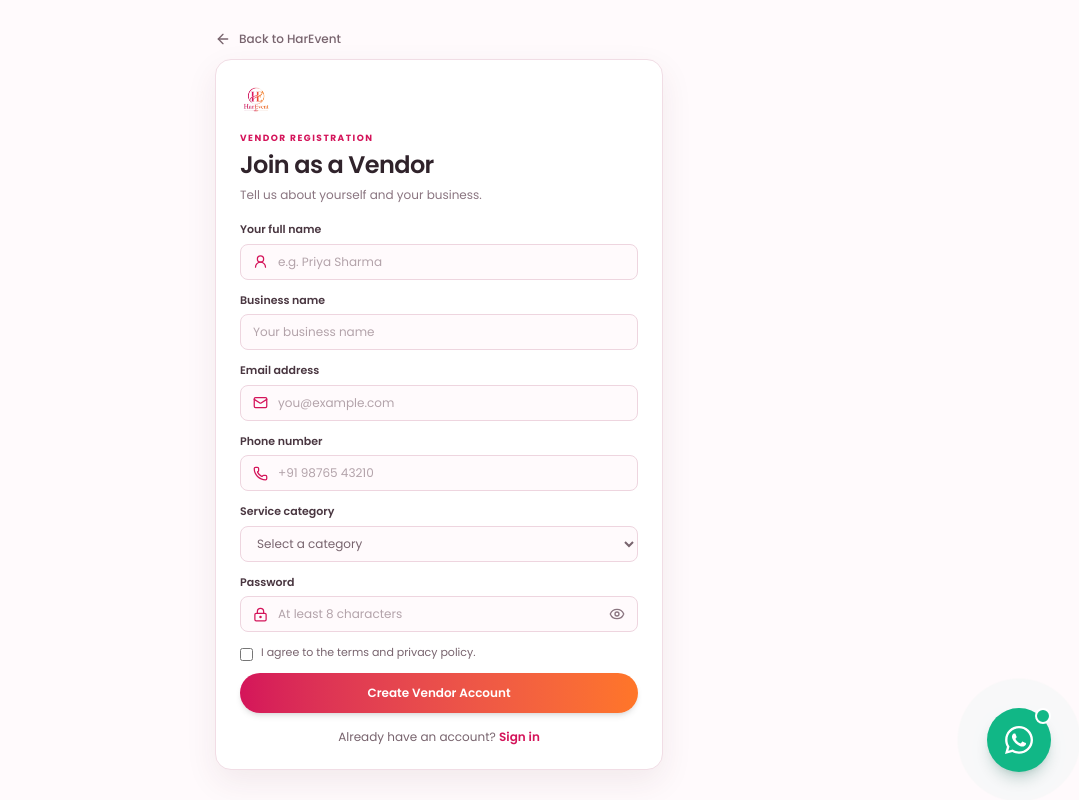
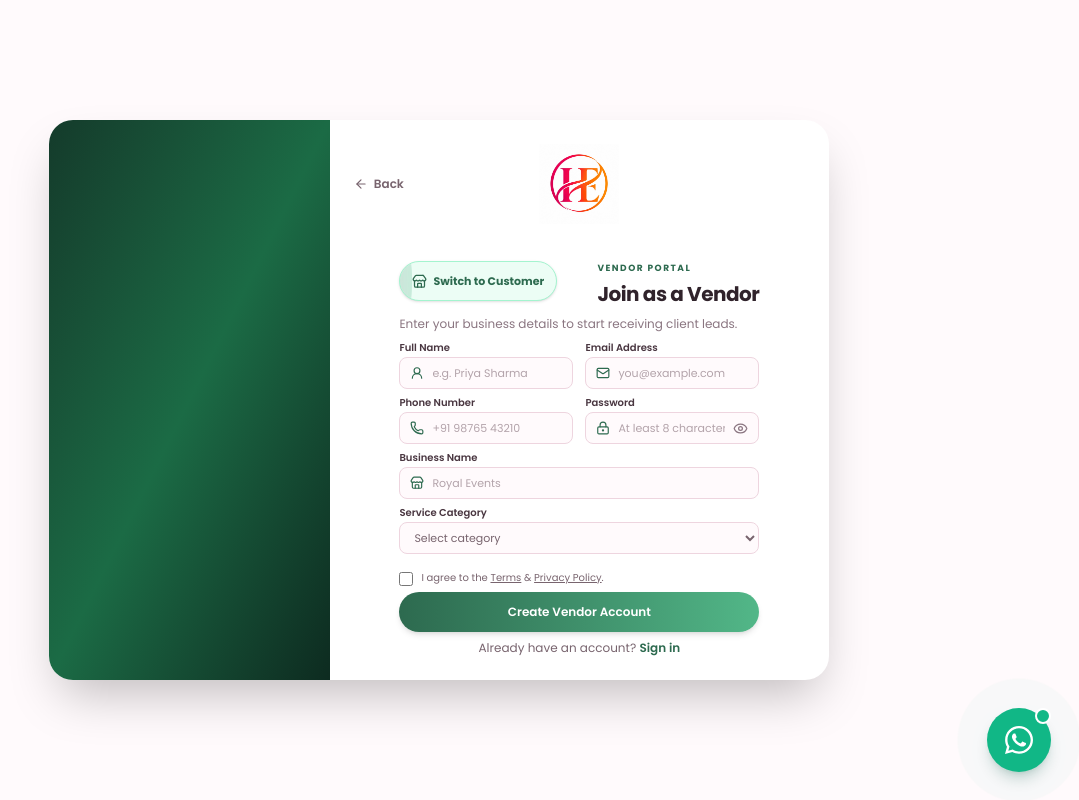
Before and after one commit to Kavita-Codes/HarEvent-Building-India-s-Event-Wedding-Marketplace, a React (Vite) app: page /join-as-vendor in a window 1280 px wide. Shown: the whole page, without its empty margins (201-1280 px from the left). Built offline with nearby package versions, Linux system fonts and the light colour scheme.

Commit message:
login and signup form

```diff
--- a/src/index.css
+++ b/src/index.css
@@ -13,3 +13,41 @@
 body {
   font-family: "Poppins", sans-serif;
 }
+
+.signup-mode-toggle__fill {
+  position: absolute;
+  z-index: 0;
+  inset: 0;
+  border-radius: inherit;
+  transform: scaleX(0);
+  transform-origin: left;
+  animation: signup-toggle-fill 2.8s ease-in-out infinite;
+  pointer-events: none;
+}
+
+.signup-mode-toggle--customer .signup-mode-toggle__fill {
+  background: linear-gradient(90deg, rgb(230 0 89 / 18%), rgb(255 121 13 / 22%));
+}
+
+.signup-mode-toggle--vendor .signup-mode-toggle__fill {
+  background: linear-gradient(90deg, rgb(45 106 79 / 16%), rgb(82 183 136 / 24%));
+}
+
+@keyframes signup-toggle-fill {
+  0%, 12% {
+    transform: scaleX(0);
+  }
+  58%, 78% {
+    transform: scaleX(1);
+  }
+  100% {
+    transform: scaleX(0);
+  }
+}
+
+@media (prefers-reduced-motion: reduce) {
+  .signup-mode-toggle__fill {
+    animation: none;
+    transform: scaleX(0);
+  }
+}
--- a/src/pages/JoinAsVendor.jsx
+++ b/src/pages/JoinAsVendor.jsx
@@ -1,7 +1,7 @@
 import Signup from "./Signup";
 
 function JoinAsVendor() {
-  return <Signup vendorMode />;
+  return <Signup initialVendorMode />;
 }
 
 export default JoinAsVendor;
--- a/src/pages/Signup.jsx
+++ b/src/pages/Signup.jsx
@@ -1,119 +1,170 @@
 import { useState } from "react";
-import { ArrowLeft, Eye, EyeOff, LockKeyhole, Mail, Phone, UserRound } from "lucide-react";
+import { ArrowLeft, Eye, EyeOff, LockKeyhole, Mail, Phone, UserRound, Briefcase, Store } from "lucide-react";
 import { Link } from "react-router-dom";
 
-function Signup({ vendorMode = false }) {
+function Signup({ initialVendorMode = false }) {
+  const [vendorMode, setVendorMode] = useState(initialVendorMode);
   const [showPassword, setShowPassword] = useState(false);
   const [submitted, setSubmitted] = useState(false);
-
   function handleSubmit(event) {
     event.preventDefault();
     setSubmitted(true);
   }
 
   return (
-    <main className="flex min-h-screen items-center justify-center bg-[#FFFAFC] px-4 py-5 sm:px-6 sm:py-7">
-      <div className="w-full max-w-md">
-        <Link to="/" className="mb-3 inline-flex items-center gap-2 text-xs font-medium text-[#78646E] hover:text-[#D4145A]">
-          <ArrowLeft size={16} /> Back to HarEvent
-        </Link>
+    <main className="flex min-h-screen w-full items-center justify-center bg-[#FFFAFC] p-6 font-poppins sm:p-8">
+      <div className="flex h-[min(560px,calc(100svh-3rem))] w-full max-w-[780px] overflow-hidden rounded-[24px] bg-white shadow-2xl">
 
-        <div className="rounded-2xl border border-[#F1DDE5] bg-white p-5 shadow-[0_12px_32px_rgba(89,32,55,0.08)] sm:p-6">
-          <section>
-            <div className="mb-4">
-              <Link to="/">
-                <img src="/logo.png" alt="HarEvent" className="h-8 w-auto object-contain" />
-              </Link>
+        {/* Left Side: themed panel */}
+        <div className={`relative hidden overflow-hidden transition-all duration-500 lg:block lg:w-[36%] ${
+          vendorMode
+            ? "bg-gradient-to-br from-[#143B2B] via-[#1B6B45] to-[#0D2B20]"
+            : "bg-gradient-to-br from-[#D4145A] via-[#E60059] to-[#FF790D]"
+        }`}>
+        </div>
+
+        {/* Right Side: compact signup form */}
+        <div className="flex w-full flex-col justify-between gap-2 p-4 sm:p-5 lg:w-[64%] lg:p-6">
+
+          <div className="relative flex min-h-20 items-center justify-center">
+            <Link to="/" className="absolute left-0 inline-flex items-center gap-1.5 text-xs font-semibold text-[#78646E] transition hover:text-[#D4145A]">
+              <ArrowLeft size={14} /> Back
+            </Link>
+            <img src="/logoForm.jpeg" alt="HarEvent" className="h-20 w-20 object-contain" />
+          </div>
+
+          <div className="mx-auto w-full max-w-[360px]">
+
+            {/* Header & Mode Switcher */}
+            <div className="mb-2 flex items-center justify-between">
+              <div className={vendorMode ? "order-1" : ""}>
+                <span className={`text-[9px] font-bold uppercase tracking-[1.5px] ${vendorMode ? "text-[#2D6A4F]" : "text-[#D4145A]"}`}>
+                  {vendorMode ? "Vendor Portal" : "Customer Portal"}
+                </span>
+                <h2 className="mt-0.5 whitespace-nowrap text-lg font-bold tracking-tight text-[#30232B] sm:text-xl">
+                  {vendorMode ? "Join as a Vendor" : "Create an account"}
+                </h2>
+              </div>
+
+              {/* Toggle Button */}
+              <button
+                type="button"
+                onClick={() => setVendorMode(!vendorMode)}
+                className={`signup-mode-toggle relative isolate flex min-h-10 shrink-0 items-center gap-1.5 whitespace-nowrap overflow-hidden rounded-full border px-3 py-2 text-[11px] font-extrabold transition shadow-sm cursor-pointer ${
+                  vendorMode
+                    ? "signup-mode-toggle--vendor border-emerald-200 bg-emerald-50 text-[#2D6A4F] hover:bg-emerald-100"
+                    : "signup-mode-toggle--customer border-[#F1DDE5] bg-[#FFF9FA] text-[#D4145A] hover:bg-[#FFF1F5]"
+                }`}
+              >
+                <span className="signup-mode-toggle__fill" aria-hidden="true" />
+                <span className="relative z-10 flex items-center gap-1.5">
+                  {vendorMode ? <Store size={15} /> : <Briefcase size={15} />}
+                  {vendorMode ? "Switch to Customer" : "Switch to Vendor"}
+                </span>
+              </button>
             </div>
-            <p className="text-[9px] font-bold uppercase tracking-[1.5px] text-[#D4145A]">
-              {vendorMode ? "Vendor registration" : "Get started"}
-            </p>
-            <h2 className="mt-1 text-2xl font-semibold tracking-tight text-[#30232B]">
-              {vendorMode ? "Join as a Vendor" : "Create your account"}
-            </h2>
-            <p className="mt-1 text-xs leading-5 text-[#8A7580]">
-              {vendorMode ? "Tell us about yourself and your business." : "It only takes a moment to get started."}
+
+            <p className="mb-2 text-[11px] text-[#8A7580] sm:text-xs">
+              {vendorMode
+                ? "Enter your business details to start receiving client leads."
+                : "It only takes a minute to get started with your planning."}
             </p>
 
-            <form onSubmit={handleSubmit} className="mt-4 space-y-3">
-              <label className="block text-[11px] font-semibold text-[#493640]">
-                {vendorMode ? "Your full name" : "Full name"}
-                <span className="mt-1.5 flex h-9 items-center gap-2.5 rounded-lg border border-[#EED5DF] bg-[#FFFAFC] px-3 focus-within:border-[#D4145A]">
-                  <UserRound size={15} className="shrink-0 text-[#D4145A]" />
-                  <input required autoComplete="name" placeholder="e.g. Priya Sharma" className="min-w-0 flex-1 bg-transparent text-xs font-normal outline-none placeholder:text-[#B3A3AA]" />
-                </span>
+            {/* Form */}
+            <form onSubmit={handleSubmit} className={`grid w-full gap-x-3 gap-y-1.5 ${vendorMode ? "grid-cols-2" : "grid-cols-1"}`}>
+              <div className={vendorMode ? "order-1" : ""}>
+                <label className="mb-0.5 block text-[10px] font-semibold text-[#493640]">Full Name</label>
+                <div className={`flex h-8 w-full items-center gap-2 rounded-lg border border-[#EED5DF] bg-[#FFFAFC] px-2.5 focus-within:border-2 ${vendorMode ? "focus-within:border-[#2D6A4F]" : "focus-within:border-[#D4145A]"}`}>
+                  <UserRound size={14} className={`shrink-0 ${vendorMode ? "text-[#2D6A4F]" : "text-[#D4145A]"}`} />
+                  <input required autoComplete="name" placeholder="e.g. Priya Sharma" className="w-full bg-transparent text-[11px] outline-none placeholder:text-[#B3A3AA]" />
+                </div>
+              </div>
+
+              {vendorMode && (
+                <div className="order-5 col-span-2">
+                  <label className="mb-0.5 block text-[10px] font-semibold text-[#493640]">Business Name</label>
+                  <div className="flex h-8 w-full items-center gap-2 rounded-lg border border-[#EED5DF] bg-[#FFFAFC] px-2.5 focus-within:border-2 focus-within:border-[#2D6A4F]">
+                    <Store size={14} className="shrink-0 text-[#2D6A4F]" />
+                    <input required autoComplete="organization" placeholder="Royal Events" className="w-full bg-transparent text-[11px] outline-none placeholder:text-[#B3A3AA]" />
+                  </div>
+                </div>
+              )}
+
+              <div className={vendorMode ? "order-2" : ""}>
+                <label className="mb-0.5 block text-[10px] font-semibold text-[#493640]">Email Address</label>
+                <div className={`flex h-8 w-full items-center gap-2 rounded-lg border border-[#EED5DF] bg-[#FFFAFC] px-2.5 focus-within:border-2 ${vendorMode ? "focus-within:border-[#2D6A4F]" : "focus-within:border-[#D4145A]"}`}>
+                  <Mail size={14} className={`shrink-0 ${vendorMode ? "text-[#2D6A4F]" : "text-[#D4145A]"}`} />
+                  <input required type="email" autoComplete="email" placeholder="you@example.com" className="w-full bg-transparent text-[11px] outline-none placeholder:text-[#B3A3AA]" />
+                </div>
+              </div>
+
+              <div className={vendorMode ? "order-3" : ""}>
+                <label className="mb-0.5 block text-[10px] font-semibold text-[#493640]">Phone Number</label>
+                <div className={`flex h-8 w-full items-center gap-2 rounded-lg border border-[#EED5DF] bg-[#FFFAFC] px-2.5 focus-within:border-2 ${vendorMode ? "focus-within:border-[#2D6A4F]" : "focus-within:border-[#D4145A]"}`}>
+                  <Phone size={14} className={`shrink-0 ${vendorMode ? "text-[#2D6A4F]" : "text-[#D4145A]"}`} />
+                  <input required type="tel" autoComplete="tel" placeholder="+91 98765 43210" className="w-full bg-transparent text-[11px] outline-none placeholder:text-[#B3A3AA]" />
+                </div>
+              </div>
+
+              {vendorMode && (
+                <div className="order-7 col-span-2">
+                  <label className="mb-0.5 block text-[10px] font-semibold text-[#493640]">Service Category</label>
+                  <select required defaultValue="" className="h-8 w-full rounded-lg border border-[#EED5DF] bg-[#FFFAFC] px-2.5 text-[11px] text-[#78646E] outline-none focus:border-2 focus:border-[#2D6A4F]">
+                    <option value="" disabled>Select category</option>
+                    <option>Photography & Videography</option>
+                    <option>Wedding & Event Decor</option>
+                    <option>Venues & Banquets</option>
+                    <option>Catering Services</option>
+                    <option>Makeup & Styling</option>
+                    <option>DJ & Entertainment</option>
+                  </select>
+                </div>
+              )}
+
+              <div className={vendorMode ? "order-4" : ""}>
+                <label className="mb-0.5 block text-[10px] font-semibold text-[#493640]">Password</label>
+                <div className={`flex h-8 w-full items-center gap-2 rounded-lg border border-[#EED5DF] bg-[#FFFAFC] px-2.5 focus-within:border-2 ${vendorMode ? "focus-within:border-[#2D6A4F]" : "focus-within:border-[#D4145A]"}`}>
+                  <LockKeyhole size={14} className={`shrink-0 ${vendorMode ? "text-[#2D6A4F]" : "text-[#D4145A]"}`} />
+                  <input required minLength={8} type={showPassword ? "text" : "password"} autoComplete="new-password" placeholder="At least 8 characters" className="w-full bg-transparent text-[11px] outline-none placeholder:text-[#B3A3AA]" />
+                  <button type="button" aria-label="Toggle password" onClick={() => setShowPassword(!showPassword)} className="shrink-0 text-[#8A7580] transition hover:text-[#D4145A]">
+                    {showPassword ? <EyeOff size={15} /> : <Eye size={15} />}
+                  </button>
+                </div>
+              </div>
+
+              <label className={`col-span-full mt-2 flex cursor-pointer items-start gap-2 pt-0.5 text-[10px] text-[#78646E] ${vendorMode ? "order-8" : ""}`}>
+                <input required type="checkbox" className={`mt-0.5 h-3.5 w-3.5 shrink-0 ${vendorMode ? "accent-[#2D6A4F]" : "accent-[#D4145A]"}`} />
+                <span>I agree to the <a href="/terms" className="underline">Terms</a> & <a href="/privacy-policy" className="underline">Privacy Policy</a>.</span>
               </label>
 
-              {vendorMode && (
-                <label className="block text-[11px] font-semibold text-[#493640]">
-                  Business name
-                  <input required placeholder="Your business name" className="mt-1.5 h-9 w-full rounded-lg border border-[#EED5DF] bg-[#FFFAFC] px-3 text-xs font-normal outline-none placeholder:text-[#B3A3AA] focus:border-[#D4145A]" />
-                </label>
-              )}
-
-              <label className="block text-[11px] font-semibold text-[#493640]">
-                Email address
-                <span className="mt-1.5 flex h-9 items-center gap-2.5 rounded-lg border border-[#EED5DF] bg-[#FFFAFC] px-3 focus-within:border-[#D4145A]">
-                  <Mail size={15} className="shrink-0 text-[#D4145A]" />
-                  <input required type="email" autoComplete="email" placeholder="you@example.com" className="min-w-0 flex-1 bg-transparent text-xs font-normal outline-none placeholder:text-[#B3A3AA]" />
-                </span>
-              </label>
-
-              <label className="block text-[11px] font-semibold text-[#493640]">
-                Phone number
-                <span className="mt-1.5 flex h-9 items-center gap-2.5 rounded-lg border border-[#EED5DF] bg-[#FFFAFC] px-3 focus-within:border-[#D4145A]">
-                  <Phone size={15} className="shrink-0 text-[#D4145A]" />
-                  <input required type="tel" autoComplete="tel" placeholder="+91 98765 43210" className="min-w-0 flex-1 bg-transparent text-xs font-normal outline-none placeholder:text-[#B3A3AA]" />
-                </span>
-              </label>
-
-              {vendorMode && (
-                <label className="block text-[11px] font-semibold text-[#493640]">
-                  Service category
-                  <select required defaultValue="" className="mt-1.5 h-9 w-full rounded-lg border border-[#EED5DF] bg-[#FFFAFC] px-3 text-xs font-normal text-[#78646E] outline-none focus:border-[#D4145A]">
-                    <option value="" disabled>Select a category</option>
-                    <option>Photography</option>
-                    <option>Decor</option>
-                    <option>Venue</option>
-                    <option>Catering</option>
-                    <option>Entertainment</option>
-                    <option>Other</option>
-                  </select>
-                </label>
-              )}
-
-              <label className="block text-[11px] font-semibold text-[#493640]">
-                Password
-                <span className="mt-1.5 flex h-9 items-center gap-2.5 rounded-lg border border-[#EED5DF] bg-[#FFFAFC] px-3 focus-within:border-[#D4145A]">
-                  <LockKeyhole size={15} className="shrink-0 text-[#D4145A]" />
-                  <input required minLength={8} type={showPassword ? "text" : "password"} autoComplete="new-password" placeholder="At least 8 characters" className="min-w-0 flex-1 bg-transparent text-xs font-normal outline-none placeholder:text-[#B3A3AA]" />
-                  <button type="button" aria-label={showPassword ? "Hide password" : "Show password"} onClick={() => setShowPassword((visible) => !visible)} className="shrink-0 text-[#8A7580] hover:text-[#D4145A]">
-                    {showPassword ? <EyeOff size={16} /> : <Eye size={16} />}
-                  </button>
-                </span>
-              </label>
-
-              <label className="flex items-start gap-2 text-[11px] leading-4 text-[#78646E]">
-                <input required type="checkbox" className="mt-1 accent-[#D4145A]" />
-                <span>I agree to the terms and privacy policy.</span>
-              </label>
-
-              <button type="submit" className="flex h-10 w-full items-center justify-center rounded-full bg-gradient-to-r from-[#D4145A] to-[#FF7628] text-xs font-semibold text-white shadow-md transition hover:-translate-y-0.5 hover:shadow-lg">
+              <button
+                type="submit"
+                className={`col-span-full flex h-10 w-full items-center justify-center rounded-full text-xs font-semibold text-white shadow-md transition-all hover:-translate-y-0.5 hover:shadow-lg ${vendorMode ? "order-9" : ""} ${
+                  vendorMode
+                    ? "bg-gradient-to-r from-[#2D6A4F] to-[#52B788]"
+                    : "bg-gradient-to-r from-[#E60059] to-[#FF790D]"
+                }`}
+              >
                 {vendorMode ? "Create Vendor Account" : "Create Account"}
               </button>
+
               {submitted && (
-                <p role="status" className="rounded-xl bg-[#FFF0F5] px-4 py-3 text-xs leading-5 text-[#A80F46]">
-                  This is a UI preview. Account registration is not connected yet.
+                <p role="status" className={`col-span-full rounded-lg px-3 py-2 text-center text-[11px] font-medium ${vendorMode ? "order-10 bg-emerald-50 text-[#2D6A4F]" : "bg-[#FFF0F5] text-[#A80F46]"}`}>
+                  Account registration preview submitted successfully!
                 </p>
               )}
             </form>
 
-            <p className="mt-4 text-center text-xs text-[#78646E]">
+            {/* Footer Sign in Link */}
+            <p className="mt-2 text-center text-xs text-[#78646E]">
               Already have an account?{" "}
-              <Link to="/login" className="font-semibold text-[#D4145A] hover:text-[#A80F46]">Sign in</Link>
+              <Link to={vendorMode ? "/?form=vendor" : "/?form=login"} className={`font-semibold hover:underline ${vendorMode ? "text-[#2D6A4F]" : "text-[#D4145A]"}`}>Sign in</Link>
             </p>
-          </section>
+
+          </div>
+
         </div>
+
       </div>
     </main>
   );
```
Also changed, not shown: src/pages/Home.jsx (+14 -7 lines).
